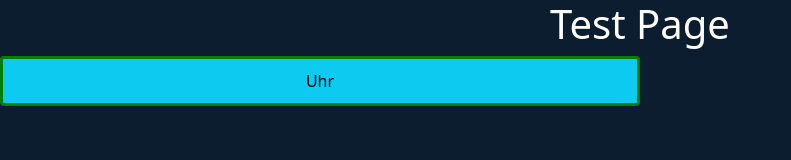
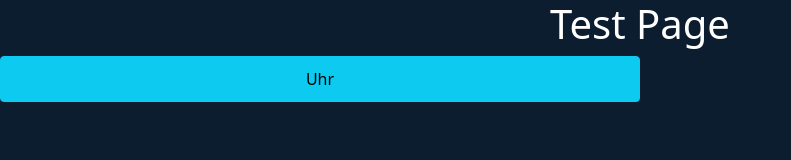
Before and after one commit to Jan-Grie/Jan-Grie.github.io, a plain HTML site: page index.html in a window 1280 px wide. Shown: the whole page, without its empty margins (0-791 px from the left). Drawn offline with nearby package versions, Linux system fonts and the light colour scheme.

Commit message:
Update IndexCSS.css

```diff
--- a/CSS/IndexCSS.css
+++ b/CSS/IndexCSS.css
@@ -1,7 +1,7 @@
 #UhrBtn {
   margin: auto;
   width: 50%;
-  border: 3px solid green;
+
   padding: 10px;
 }
 
```
